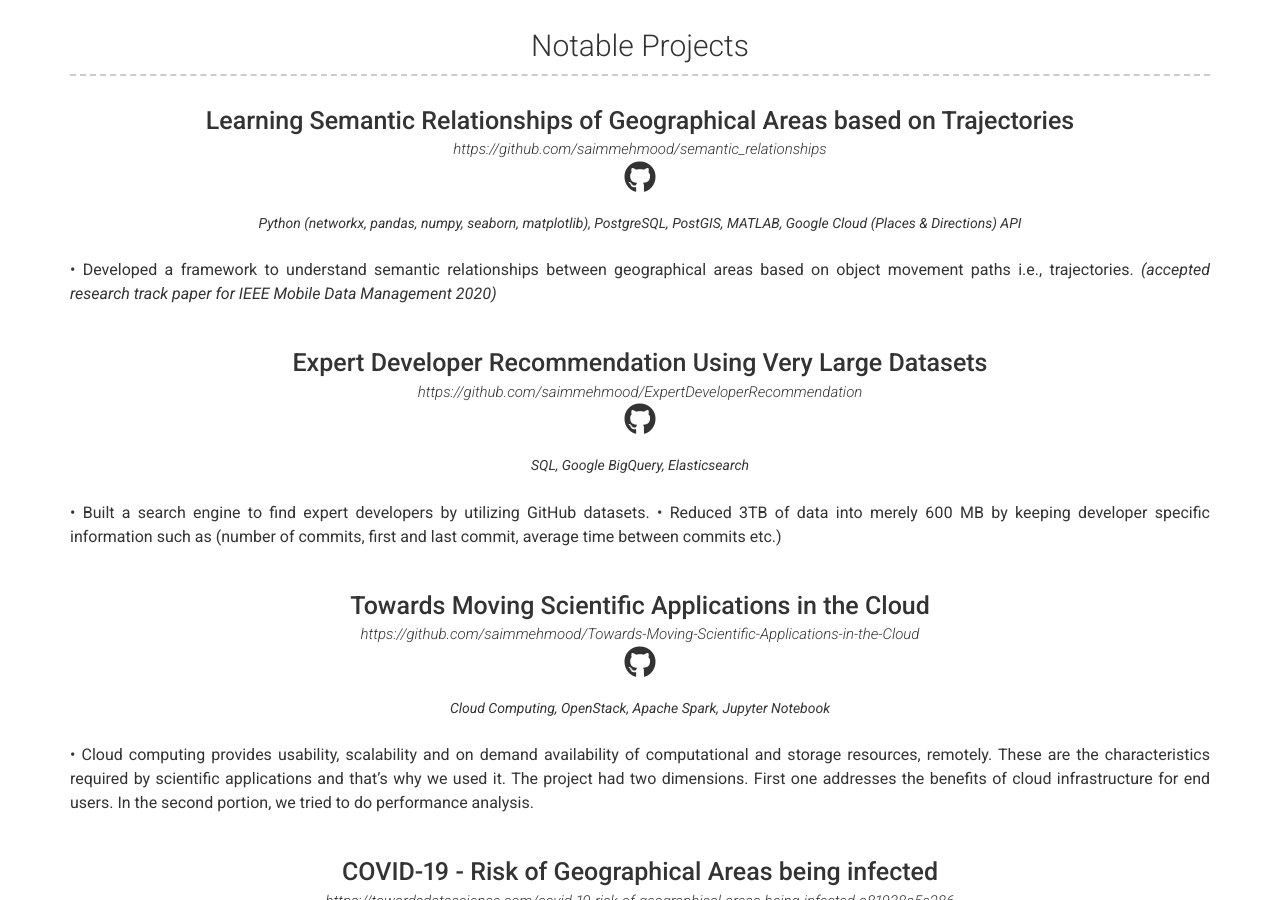
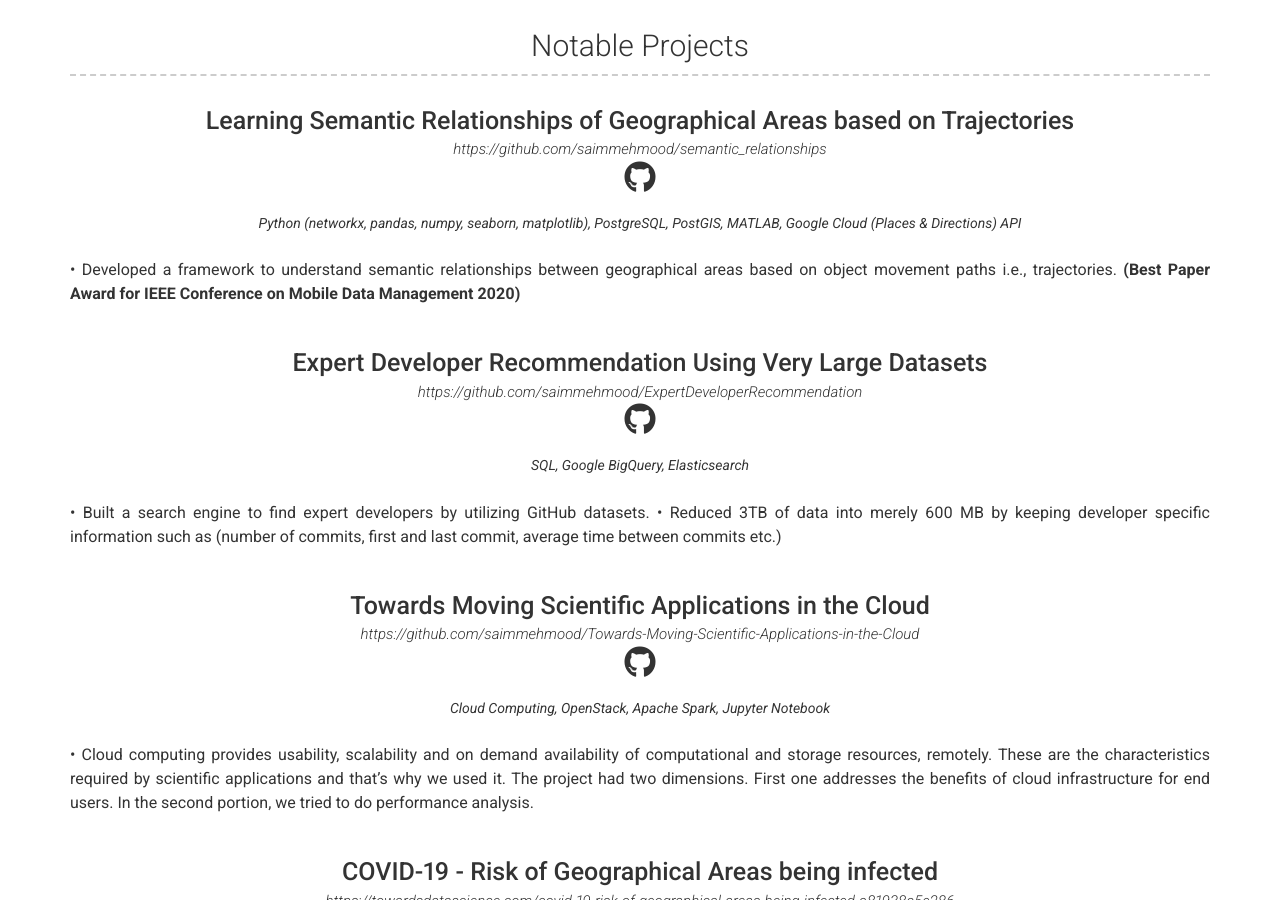
Before and after one commit to saimmehmood/saimmehmood.github.io, a Jekyll site: the page built from index.md, in a window 1280 px wide and 900 px high, scrolled down 1265 px. Built offline with Jekyll 4.4.1, drawn with Linux system fonts in a browser that asks for light colours; nearby versions of some CDN libraries.

Commit message:
6/23/2020 2:57 AM

```diff
--- a/_config.yml
+++ b/_config.yml
@@ -29,7 +29,7 @@
 # about_title: About Me
 about_profile_image: images/circle-cropped.png
 about_content: | # this will include new lines to allow paragraphs
-  I am a young researcher working in the field of Data Mining with 2 years of experience working at the
+    I am a young researcher working in the field of Data Mining with 2 years of experience working at the
     [Data Mining Lab](http://dminer.eecs.yorku.ca/) @ Lassonde School of Engineering, York University Toronto.
     I love working with Spatial Data sets for which I use PostgreSQL & PostGIS and Python to extract insights.
     I typically visualize data sets along the way to understand the pipelines and models I'm creating.
@@ -38,6 +38,9 @@
     I have also worked on a project related to Cloud Computing @ Uppsala University, Sweden.
 
     Currently I'm working under the supervision [Prof. Manos Papagelis](https://www.eecs.yorku.ca/~papaggel/).
+
+    [Medium](https://medium.com/@saim.mehmood.gul)
+    [Stackoverflow](https://stackoverflow.com/users/4044015/saim-mehmood)
 
 # Projects Section
 # projects_title: Projects
--- a/_data/projects.yml
+++ b/_data/projects.yml
@@ -5,7 +5,7 @@
   quote: >
         Python (networkx, pandas, numpy, seaborn, matplotlib), PostgreSQL, PostGIS, MATLAB, Google Cloud (Places & Directions) API
   description: | # this will include new lines to allow paragraphs
-    • Developed a framework to understand semantic relationships between geographical areas based on object movement paths i.e., trajectories. *(accepted research track paper for IEEE Mobile Data Management 2020)*
+    • Developed a framework to understand semantic relationships between geographical areas based on object movement paths i.e., trajectories. **(Best Paper Award for IEEE Conference on Mobile Data Management 2020)**
 
 
 - layout: top-middle
```
Also changed, not shown: 1 other file.
